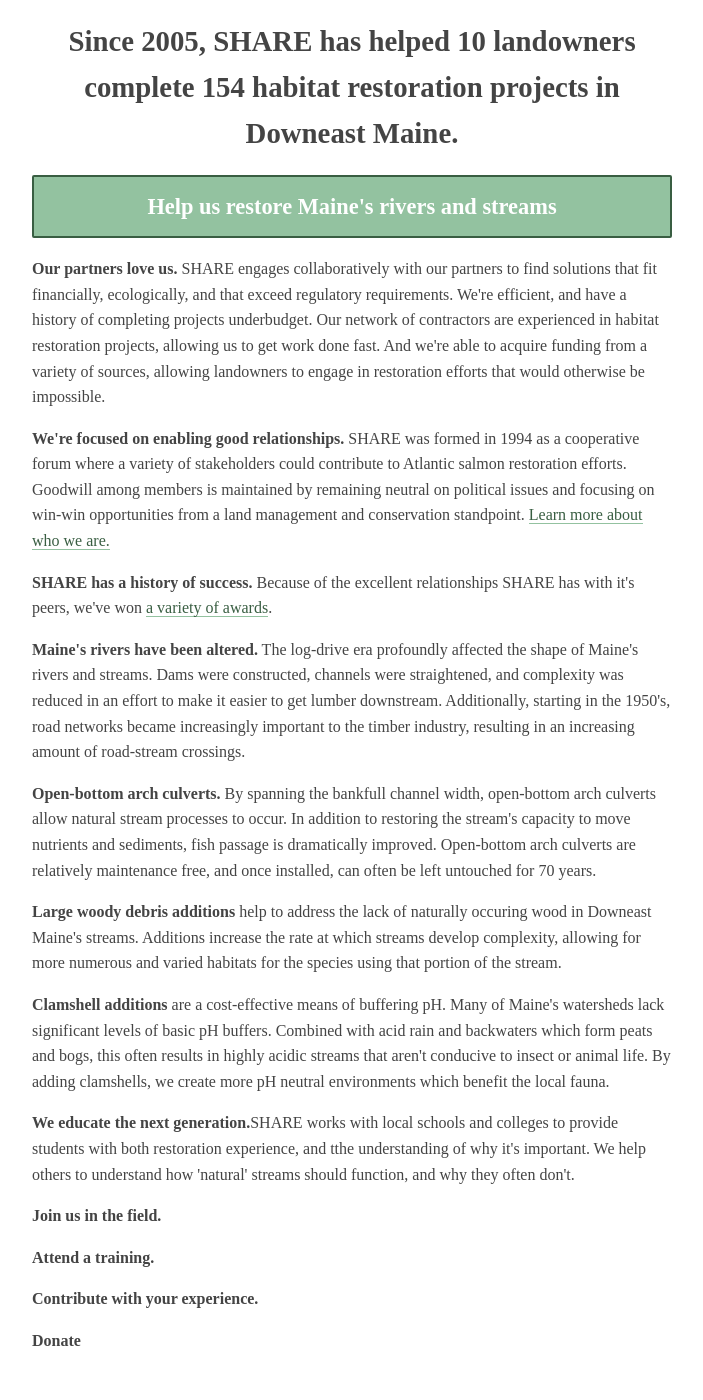
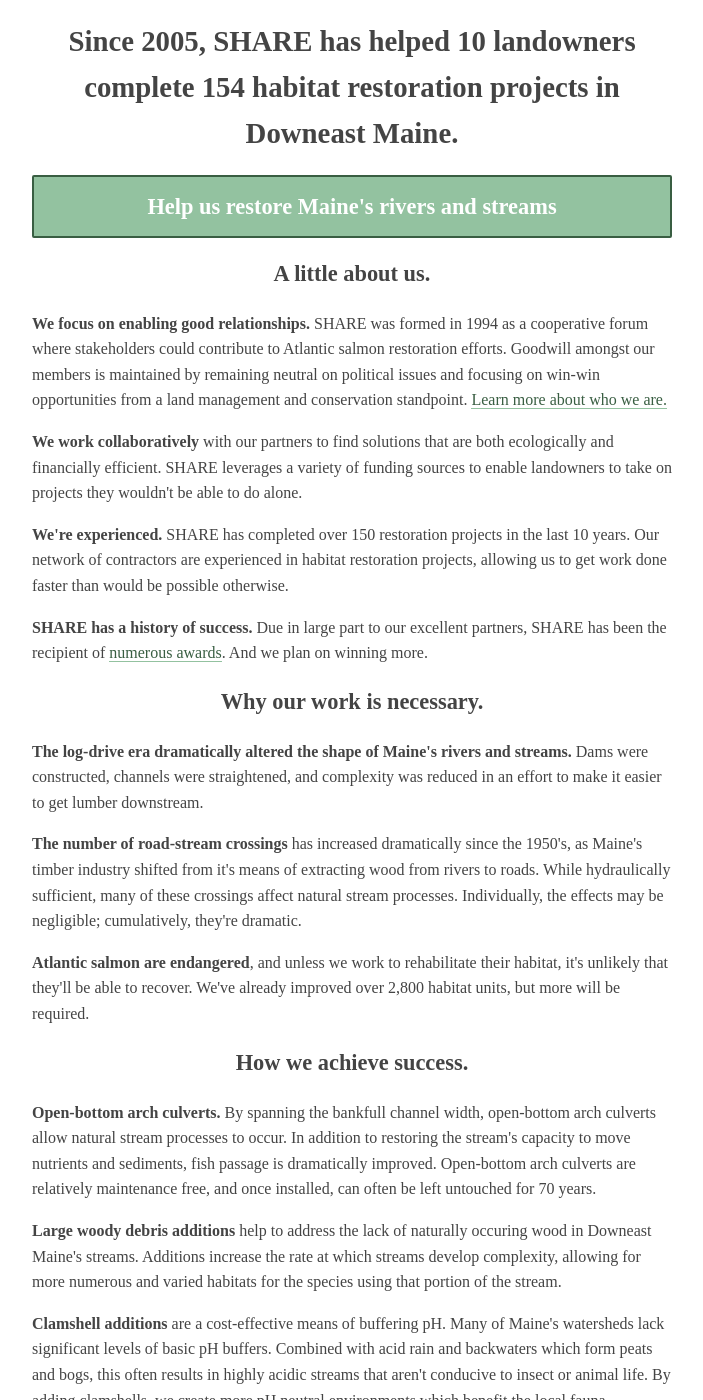
Before and after one commit to salmonhabitat/salmonhabitat, a Jekyll site: the page built from index.html, in a window 1280 px wide and 1400 px high, scrolled down 541 px. Shown: the whole window, without its empty margins (288-991 px from the left). Built offline with Jekyll 4.4.1, drawn with Linux system fonts in a browser that asks for light colours; nearby versions of some CDN libraries; before the commit the page ends 1911 px from its top, so only the background shows below that; some of the changed text lies outside the part shown.

Commit message:
flushed out index page copy

```diff
--- a/index.html
+++ b/index.html
@@ -18,27 +18,34 @@
 	</section>
 
 	<section class='story-what'>
-		<p><span class='story-lead'>Our partners love us.</span> SHARE engages collaboratively with our partners to find solutions that fit financially, ecologically, and that exceed regulatory requirements. We're efficient, and have a history of completing projects underbudget. Our network of contractors are experienced in habitat restoration projects, allowing us to get work done fast. And we're able to acquire funding from a variety of sources, allowing landowners to engage in restoration efforts that would otherwise be impossible.</p>
-		<p><span class='story-lead'>We're focused on enabling good relationships.</span> SHARE was formed in 1994 as a cooperative forum where a variety of stakeholders could contribute to Atlantic salmon restoration efforts. Goodwill among members is maintained by remaining neutral on political issues and focusing on win-win opportunities from a land management and conservation standpoint. <a href='/about'>Learn more about who we are.</a></p>
-		<p><span class='story-lead'>SHARE has a history of success.</span> Because of the excellent relationships SHARE has with it's peers, we've won <a href='/awards'>a variety of awards</a>.</p>
+		<h2>A little about us.</h2>
+		<p><span class='story-lead'>We focus on enabling good relationships.</span> SHARE was formed in 1994 as a cooperative forum where stakeholders could contribute to Atlantic salmon restoration efforts. Goodwill amongst our members is maintained by remaining neutral on political issues and focusing on win-win opportunities from a land management and conservation standpoint. <a href='/about'>Learn more about who we are.</a></p>
+		<p><span class='story-lead'>We work collaboratively</span> with our partners to find solutions that are both ecologically and financially efficient. SHARE leverages a variety of funding sources to enable landowners to take on projects they wouldn't be able to do alone.</p>
+		<p><span class='story-lead'>We're experienced.</span> SHARE has completed over 150 restoration projects in the last 10 years. Our network of contractors are experienced in habitat restoration projects, allowing us to get work done faster than would be possible otherwise.</p>
+		<p><span class='story-lead'>SHARE has a history of success.</span>  Due in large part to our excellent partners, SHARE has been the recipient of <a href='/awards'>numerous awards</a>. And we plan on winning more.</p>
 	</section>
 
 	<section class='story-why'>
-		<p><span class='story-lead'>Maine's rivers have been altered.</span> The log-drive era profoundly affected the shape of Maine's rivers and streams. Dams were constructed, channels were straightened, and complexity was reduced in an effort to make it easier to get lumber downstream. Additionally, starting in the 1950's, road networks became increasingly important to the timber industry, resulting in an increasing amount of road-stream crossings.</p>
+		<h2>Why our work is necessary.</h2>
+		<p><span class='story-lead'>The log-drive era dramatically altered the shape of Maine's rivers and streams.</span> Dams were constructed, channels were straightened, and complexity was reduced in an effort to make it easier to get lumber downstream.</p>
+		<p><span class='story-lead'>The number of road-stream crossings</span> has increased dramatically since the 1950's, as Maine's timber industry shifted from it's means of extracting wood from rivers to roads. While hydraulically sufficient, many of these crossings affect natural stream processes. Individually, the effects may be negligible; cumulatively, they're dramatic.</p>
+		<p><span class='story-lead'>Atlantic salmon are endangered</span>, and unless we work to rehabilitate their habitat, it's unlikely that they'll be able to recover. We've already improved over 2,800 habitat units, but more will be required.</p>
 	</section>
 
 	<section class='story-how'>
+		<h2>How we achieve success.</h2>
 		<p><span class='story-lead'>Open-bottom arch culverts.</span> By spanning the bankfull channel width, open-bottom arch culverts allow natural stream processes to occur. In addition to restoring the stream's capacity to move nutrients and sediments, fish passage is dramatically improved. Open-bottom arch culverts are relatively maintenance free, and once installed, can often be left untouched for 70 years.</p>
 		<p><span class='story-lead'>Large woody debris additions</span> help to address the lack of naturally occuring wood in Downeast Maine's streams. Additions increase the rate at which streams develop complexity, allowing for more numerous and varied habitats for the species using that portion of the stream.</p>
 		<p><span class='story-lead'>Clamshell additions</span> are a cost-effective means of buffering pH. Many of Maine's watersheds lack significant levels of basic pH buffers. Combined with acid rain and backwaters which form peats and bogs, this often results in highly acidic streams that aren't conducive to insect or animal life. By adding clamshells, we create more pH neutral environments which benefit the local fauna.</p>
-		<p><span class='story-lead'>We educate the next generation.</span>SHARE works with local schools and colleges to provide students with both restoration experience, and tthe understanding of why it's important. We help others to understand how 'natural' streams should function, and why they often don't.</p>
+		<p><span class='story-lead'>Education.</span>SHARE works with local schools and colleges to provide students with both restoration experience, and the understanding of why it's important. We help others to understand how 'natural' streams should function, and why they often don't.</p>
 	</section>
 
 	<section class='story-help'>
-		<p><span class='story-lead'>Join us in the field.</span></p>
-		<p><span class='story-lead'>Attend a training.</span></p>
-		<p><span class='story-lead'>Contribute with your experience.</span></p>
-		<p><span class='story-lead'>Donate</span></p>
+		<h2>How you can help.</h2>
+		<p><span class='story-lead'>Join us in the field.</span> We spend the Spring, Summer, and Fall out and about in Downeast Maine, working on our restoration. Helping hands are always welcome. Bring your team; the work is rewarding.</p>
+		<p><span class='story-lead'>Attend a training.</span> SHARE offers a variety of educational opportunities for all levels. Our <em>Stream-Smart</em> trainings offer a glimpse of what it takes to restore and analyze watersheds and their associated road-stream crossing structures. Alternatively, our we've partnered with the USFS to offer a weeklong <em>Stream simulation</em> training course which goes into much greater detail.</p>
+		<p><span class='story-lead'>Contribute with your experience.</span> SHARE is always looking for new voices. If you're actively involved in stream restoration, join us at one of our Quarterly Meetings in Whitneyville, ME.</p>
+		<p><span class='story-lead'>Donate.</span> It takes a lot to keep SHARE running, and able to restore Maine's fluvial systems. Help us 'keep the lights on'.</p>
 	</section>
 
 </div>
```
